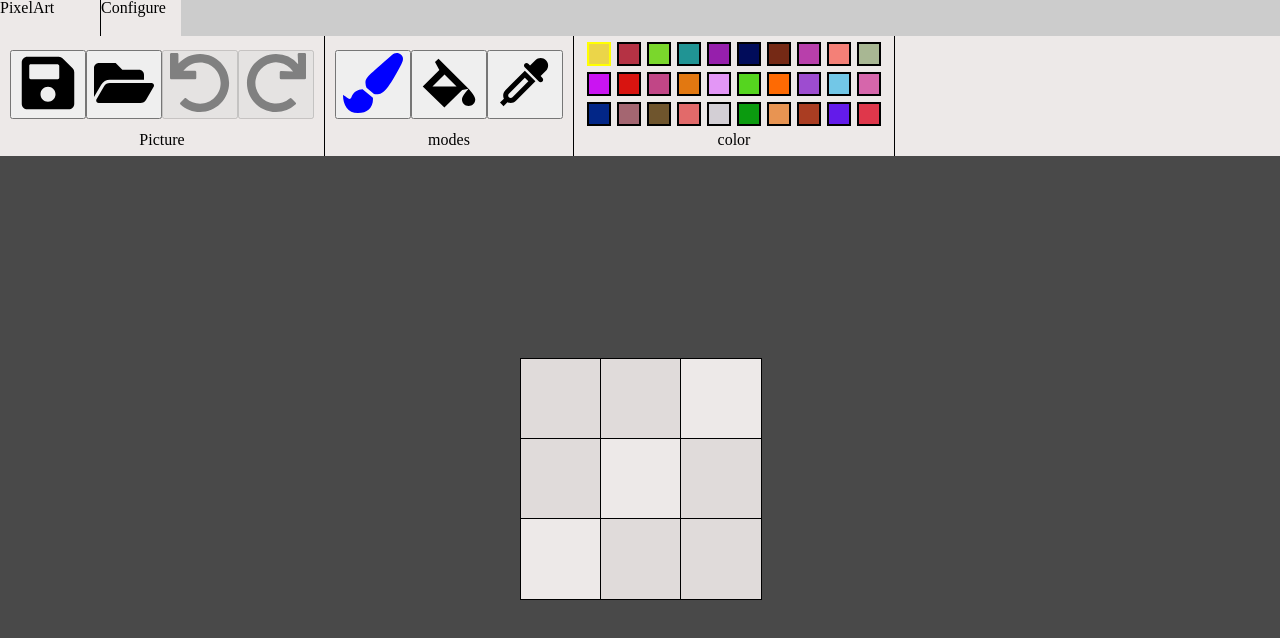
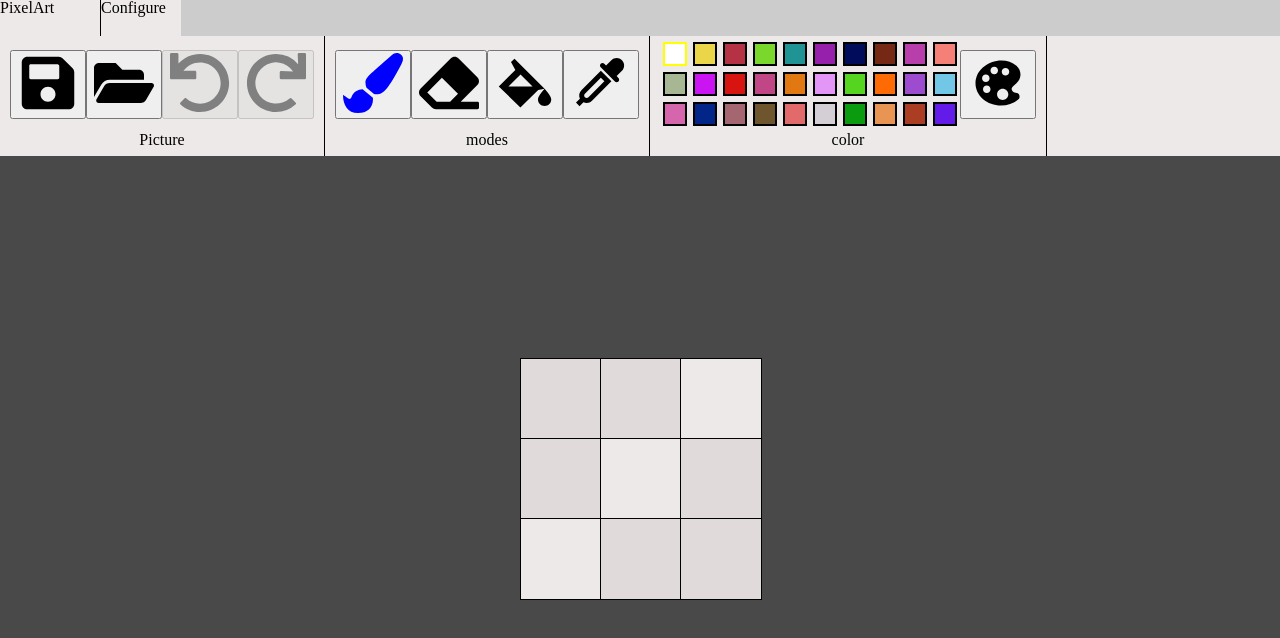
Before and after one commit to pkozubek/pixelart, a React app: page / in a window 1280 px wide. Shown: the top 638 px of the page. Built offline with nearby package versions, Linux system fonts and the light colour scheme.

Commit message:
added color picker, eraser, save &  load click

```diff
--- a/src/PixelGrid/PixelGrid.tsx
+++ b/src/PixelGrid/PixelGrid.tsx
@@ -1,5 +1,5 @@
 import React, { useContext, useState } from "react";
-import { editorMods } from "../consts";
+import { baseColor, editorMods } from "../consts";
 import EditorContext from "../context/EditorContext";
 import { PixelContext } from "../context/PixelContext";
 import { StyledPixelGrid } from "./StyledPixelGrid";
@@ -14,17 +14,24 @@ const PixelGrid = () => {
 
   const onMouseOverTile = (rowIndex: number, columnIndex: number) => {
     if (
-      editorMode === editorMods.PAINT &&
-      isMouseClicked &&
-      pixelTable[columnIndex][rowIndex] !== pickedColor
-    )
-      setPixel(pickedColor, rowIndex, columnIndex);
+      (editorMode === editorMods.PAINT || editorMode === editorMods.ERASER) &&
+      isMouseClicked
+    ) {
+      let targetColor = pickedColor;
+      if (editorMode === editorMods.ERASER) targetColor = baseColor;
+
+      if (pixelTable[columnIndex][rowIndex] !== targetColor)
+        setPixel(targetColor, rowIndex, columnIndex);
+    }
   };
 
   const onPixelTileClick = (rowIndex: number, columnIndex: number) => {
     switch (editorMode) {
       case editorMods.PAINT:
         setPixel(pickedColor, rowIndex, columnIndex);
+        break;
+      case editorMods.ERASER:
+        setPixel(baseColor, rowIndex, columnIndex);
         break;
     }
   };
--- a/src/ToolBar/ToolBar.tsx
+++ b/src/ToolBar/ToolBar.tsx
@@ -14,10 +14,12 @@ import {
   FaRedo,
   FaSave,
   FaFolderOpen,
+  FaEraser,
 } from "react-icons/fa";
-import { IoMdColorFill } from "react-icons/io";
+import { IoMdColorFill, IoIosColorPalette } from "react-icons/io";
 import { CgColorPicker } from "react-icons/cg";
 import { loadPixelArray, savePixelArray } from "../utils/storage";
+import ColorPicker from "../UI/ColorPicker/ColorPicker";
 
 const SideBar = () => {
   const { editorMode, changeEditorMode } = useContext(EditorContext);
@@ -28,6 +30,7 @@ const SideBar = () => {
     isUndoPossible,
     pixelTable,
     setPixelArray,
+    resetUndoAndRevert,
   } = useContext(PixelContext);
 
   const onButtonClick = useCallback(
@@ -35,13 +38,14 @@ const SideBar = () => {
     []
   );
 
-  const onSaveClick = useCallback(() => savePixelArray(pixelTable), [
-    pixelTable,
-  ]);
+  const onSaveClick = useCallback(() => {
+    savePixelArray(pixelTable);
+  }, [pixelTable]);
 
   const onLoadClick = useCallback(() => {
     const pixelArr = loadPixelArray();
     pixelArr && setPixelArray(pixelArr);
+    resetUndoAndRevert();
   }, []);
 
   const modeButtons = [
@@ -49,6 +53,11 @@ const SideBar = () => {
       icon: <FaPaintBrush />,
       name: "paint",
       editorMode: editorMods.PAINT,
+    },
+    {
+      icon: <FaEraser />,
+      name: "eraser",
+      editorMode: editorMods.ERASER,
     },
     {
       icon: <IoMdColorFill />,
@@ -106,6 +115,7 @@ const SideBar = () => {
       </ToolBarCategory>
       <ToolBarCategory name="color">
         <ColorPalette />
+        <ColorPicker />
       </ToolBarCategory>
     </StyledToolBar.ToolBar>
   );
--- a/src/UI/ColorPicker/ColorPicker.tsx
+++ b/src/UI/ColorPicker/ColorPicker.tsx
@@ -1,8 +1,28 @@
-import React from "react";
-import { SketchPicker } from "react-color";
+import React, { useState } from "react";
+import { ChromePicker } from "react-color";
+import { IoIosColorPalette } from "react-icons/io";
+import ToolBarButton from "../../ToolBar/ToolBarButton/ToolBarButton";
+import StyledColorPicker from "./StyledColorPicker";
 
 const ColorPicker = () => {
-  return <SketchPicker />;
+  const [isColorPickerVisible, setColorPickerVisile] = useState(false);
+
+  return (
+    <>
+      <ToolBarButton
+        icon={<IoIosColorPalette />}
+        name="Color Pallete"
+        onClick={() => setColorPickerVisile(!isColorPickerVisible)}
+      />
+      {isColorPickerVisible && (
+        <StyledColorPicker.Popover>
+          <StyledColorPicker.Cover>
+            <ChromePicker />
+          </StyledColorPicker.Cover>
+        </StyledColorPicker.Popover>
+      )}
+    </>
+  );
 };
 
 export default ColorPicker;
--- a/src/UI/ColorPicker/StyledColorPicker.ts
+++ b/src/UI/ColorPicker/StyledColorPicker.ts
@@ -1,11 +1,21 @@
 import styled from 'styled-components';
 
-const colorInput = styled.input`
-    display: none;
+const Popover = styled.div`
+      position: absolute;
+      z-index: 2;
 `
 
+const Cover = styled.div`
+      position: fixed;
+      top: 0px;
+      right: 0px;
+      bottom: 0px;
+      left: 0px;
+`;
+
 const StyledColorPicker = {
-    colorInput
+    Popover,
+    Cover
 }
 
 export default StyledColorPicker;
--- a/src/consts/index.ts
+++ b/src/consts/index.ts
@@ -1,3 +1,5 @@
+export const baseColor = '#fff';
+
 export const defaultPixelTable = [
     ['#e0dbda', '#e0dbda', '#ede9e8'],
     ['#e0dbda', '#ede9e8', '#e0dbda'],
@@ -8,5 +10,5 @@ export enum editorMods {
     PAINT = 'paint',
     FILL = 'fill',
     COLOR_SELECTOR = 'colorSelector',
-    RUBBER = 'rubber'
+    ERASER = 'eraser'
 }
--- a/src/context/EditorContext.tsx
+++ b/src/context/EditorContext.tsx
@@ -1,7 +1,7 @@
 import React, { createContext, useState, ReactChildren } from "react";
-import { editorMods } from "../consts/index";
+import { editorMods, baseColor } from "../consts/index";
 
-const numberOfColorsInPallette = 30;
+const numberOfColorsInPallette = 29;
 export const EditorContext = createContext(null);
 
 interface IPixelContextProvider {
@@ -23,12 +23,12 @@ export const EditorContextContextProvider = (props: IPixelContextProvider) => {
   );
 
   const [editorMode, changeEditorMode] = useState<editorMods>(editorMods.PAINT);
-  const [colorPalette, setColorPalette] = useState<string[]>(
-    generatedColorArray
-  );
-  const [pickedColor, setPickedColors] = useState<string>(
-    generatedColorArray[0]
-  );
+  const [colorPalette, setColorPalette] = useState<string[]>([
+    baseColor,
+    ...generatedColorArray,
+  ]);
+
+  const [pickedColor, setPickedColors] = useState<string>(baseColor);
 
   const replaceColor = (index: number, color: string) => {
     const newColorPallete = [...colorPalette];
--- a/src/context/PixelContext.tsx
+++ b/src/context/PixelContext.tsx
@@ -67,6 +67,11 @@ export const PixelContextProvider = (props: IPixelContextProvider) => {
     } else return null;
   }, []);
 
+  const resetUndoAndRevert = () => {
+    setRevertedPixelArray([]);
+    setPreviousPixelArray([]);
+  };
+
   const undoLastAction = () => {
     const result = removeLastArrayElementAndReturn(previousPixelArray);
     if (result) {
@@ -106,6 +111,7 @@ export const PixelContextProvider = (props: IPixelContextProvider) => {
         isUndoPossible,
         undoLastAction,
         revertLastUndo,
+        resetUndoAndRevert,
       }}
     >
       {props.children}
```
